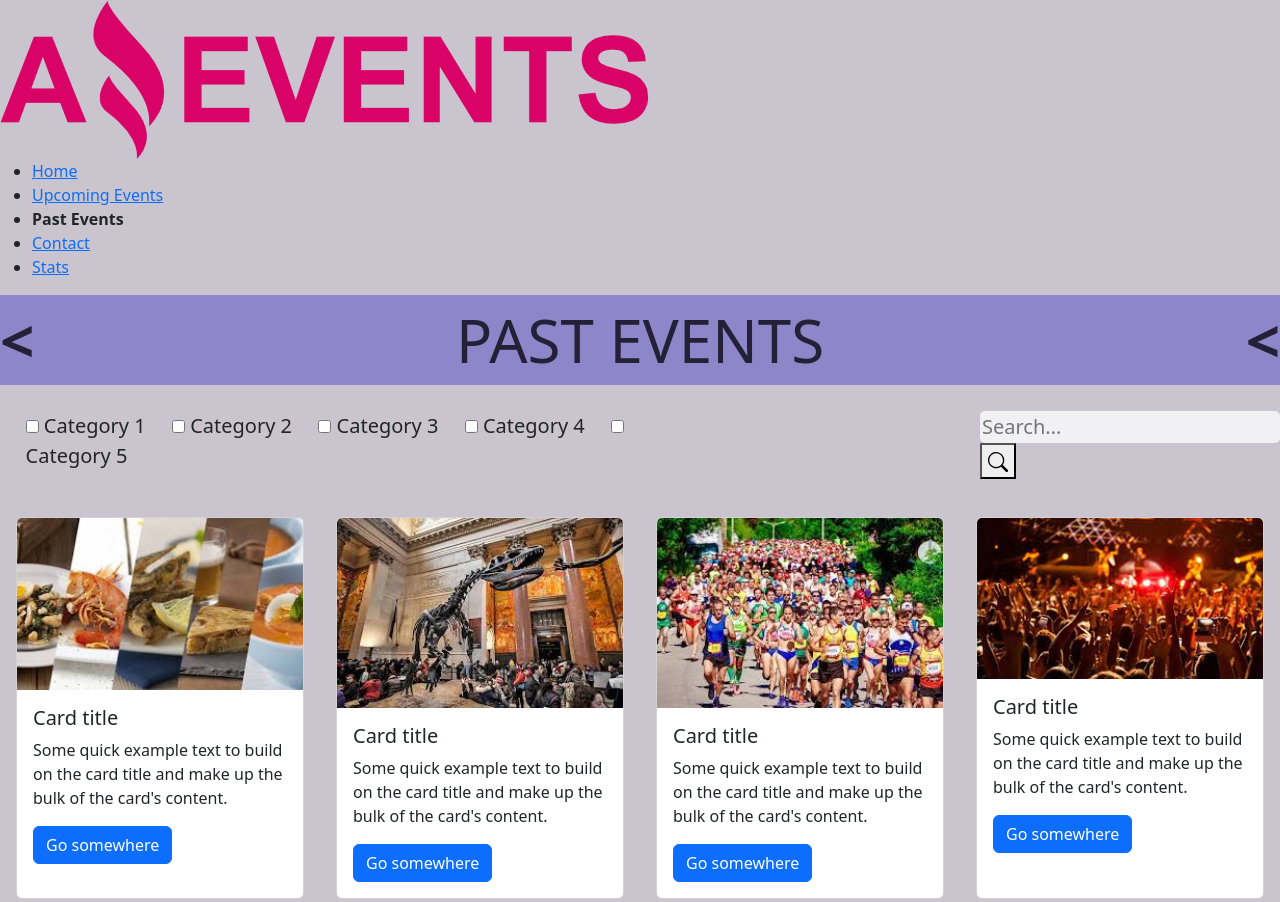
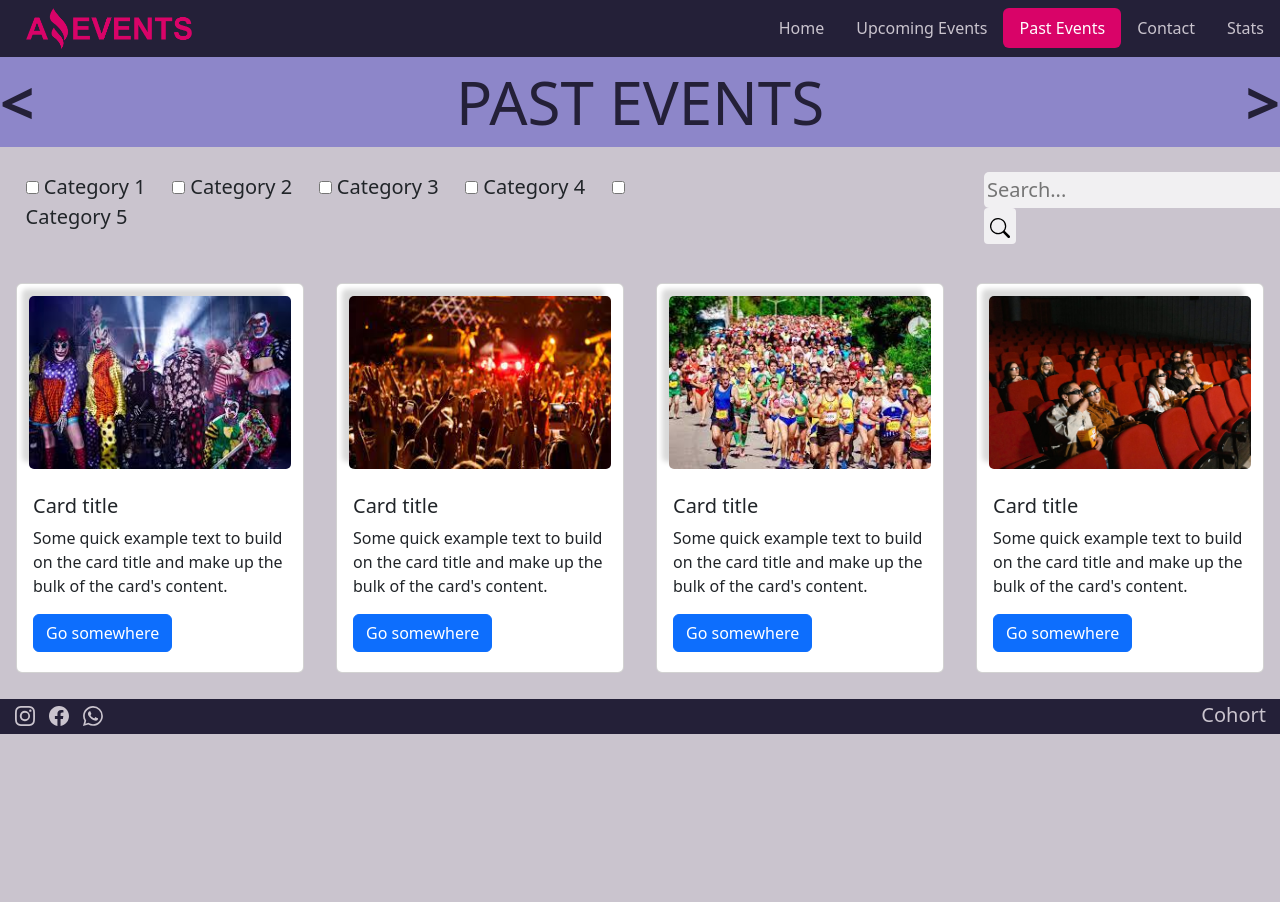
Before and after one commit to catasimonovich4/week5-task1-JS, a plain HTML site: page pages/pastevents.html in a window 1280 px wide. Shown: the top 902 px of the page. After the commit the page ends 800 px from the top, so only its background shows below. Drawn offline with nearby package versions, Linux system fonts and the light colour scheme.

Commit message:
:sparkles:Feat: Past events page ready with its style

```diff
--- a/pages/pastevents.html
+++ b/pages/pastevents.html
@@ -8,35 +8,36 @@
     <link rel="stylesheet" href="https://cdn.jsdelivr.net/npm/bootstrap-icons@1.9.1/font/bootstrap-icons.css">
     <link rel="stylesheet" href="../styles/stylesheet.css">
     <title>AE:Past Events</title>
+    <link rel="icon" type="image/x-icon" href="../assets/icon_amazing_events.png">
 </head>
 <body>
     <header>
-        <nav>
-            <div class="logo-container">
-                <img src="../assets/Logo-Amazing-Events.png" alt="logo">
-            </div>
-            <ul class="nav-buttons-container">
-                <li>
-                    <a href="../index.html">Home</a>
+        <nav class="navbar">
+            <img class="logo" src="../assets/Logo-Amazing-Events.png" alt="logo" width="15%">
+            <div class="nav-bar nav-pills">
+                <ul class="nav justify-content-end">
+                    <li class="nav-item">
+                        <a class="nav-link" href="../index.html">Home</a>
                     </li>
-                <li>
-                    <a href="./upevents.html">Upcoming Events</a>
+                    <li class="nav-item">
+                        <a class="nav-link" href="./upevents.html">Upcoming Events</a>
                     </li>
-                <li>
-                    <b>Past Events</b>
+                    <li class="nav-item">
+                        <a class="nav-link active" aria-current="page" href="#">Past Events</a>
                     </li>
-                <li>
-                    <a href="./contact.html">Contact</a>
+                    <li class="nav-item">
+                        <a class="nav-link" href="./contact.html">Contact</a>
                     </li>
-                <li>
-                    <a href="./stats.html">Stats</a>
+                    <li class="nav-item">
+                        <a class="nav-link" href="./stats.html">Stats</a>
                     </li>
                 </ul>
+            </div>
         </nav>
         <div class="titulo">
             <span>&lt;</span>
             <h1>PAST EVENTS</h1>
-            <span>&lt;</span>
+            <span>&gt;</span>
             </div>
         </div>
     </header>
@@ -56,18 +57,18 @@
             </div>
             <div class="searching">
                 <form class="search-bar" action="">
-                    <input type="text" placeholder="Search..." name="search">
-                    <button type="submit">
-                        <svg xmlns="http://www.w3.org/2000/svg" width="1em" height="1em" fill="currentColor" class="bi bi-search" viewBox="0 0 16 16">
+                    <input class="search-inp" type="text" placeholder="Search..." name="search">
+                    <button class="search-but" type="submit"><svg xmlns="http://www.w3.org/2000/svg" width="1em" height="1em" fill="currentColor" class="bi bi-search" viewBox="0 0 16 16">
                         <path d="M11.742 10.344a6.5 6.5 0 1 0-1.397 1.398h-.001c.03.04.062.078.098.115l3.85 3.85a1 1 0 0 0 1.415-1.414l-3.85-3.85a1.007 1.007 0 0 0-.115-.1zM12 6.5a5.5 5.5 0 1 1-11 0 5.5 5.5 0 0 1 11 0z"/>
-                        </svg>
-                    </button>
+                      </svg></button>
                 </form>
             </div>
         </section>
         <section class="cards">
             <div class="card" style="width: 18rem;">
-                <img src="../assets/Feria-de-comidas7.jpg" class="card-img-top" alt="...">
+                <div class="image-card-container">
+                    <img src="../assets/Fiesta-de-disfraces1.jpg" class="card-img-top" alt="costume party">
+                </div>
                 <div class="card-body">
                   <h5 class="card-title">Card title</h5>
                   <p class="card-text">Some quick example text to build on the card title and make up the bulk of the card's content.</p>
@@ -75,7 +76,9 @@
                 </div>
             </div>
             <div class="card" style="width: 18rem;">
-                <img src="../assets/Salida-al-museo5.jpg" class="card-img-top" alt="...">
+                <div class="image-card-container">
+                    <img src="../assets/Concierto-de-musica1.jpg" class="card-img-top" alt="concert">
+                </div>
                 <div class="card-body">
                   <h5 class="card-title">Card title</h5>
                   <p class="card-text">Some quick example text to build on the card title and make up the bulk of the card's content.</p>
@@ -83,7 +86,9 @@
                 </div>
             </div>
             <div class="card" style="width: 18rem;">
-                <img src="../assets/Maraton3.jpg" class="card-img-top" alt="...">
+                <div class="image-card-container">
+                    <img src="../assets/Maraton3.jpg" class="card-img-top" alt="marathon">
+                </div>
                 <div class="card-body">
                   <h5 class="card-title">Card title</h5>
                   <p class="card-text">Some quick example text to build on the card title and make up the bulk of the card's content.</p>
@@ -91,7 +96,9 @@
                 </div>
             </div>
             <div class="card" style="width: 18rem;">
-                <img src="../assets/Concierto-de-musica1.jpg" class="card-img-top" alt="...">
+                <div class="image-card-container">
+                    <img src="../assets/cinema.jpeg" class="card-img-top" alt="cinema">
+                </div>
                 <div class="card-body">
                   <h5 class="card-title">Card title</h5>
                   <p class="card-text">Some quick example text to build on the card title and make up the bulk of the card's content.</p>
```
Also changed, not shown: pages/upevents.html (+5 -5 lines). Lines whose indentation alone changed are shown as unchanged.
